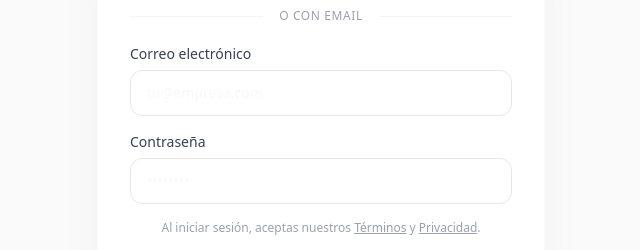
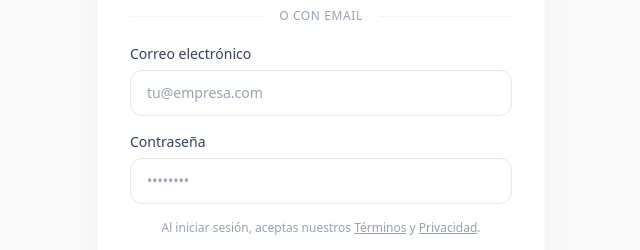
Before and after one commit to CORAZONPERFECTO/altus-app, a Next.js app: page /login in a window 1280 px wide. Shown: the part 305-555 px from the top of the page, without its empty margins (319-959 px from the left). Built offline with nearby package versions, Linux system fonts and the light colour scheme; no server answers.

Commit message:
Fix text color on login inputs

```diff
--- a/src/app/login/page.tsx
+++ b/src/app/login/page.tsx
@@ -127,7 +127,7 @@
                 onChange={(e) => setEmail(e.target.value)}
                 placeholder="tu@empresa.com"
                 required
-                className="w-full px-4 py-3 rounded-xl border border-gray-200 focus:ring-2 focus:ring-[#1A56DB]/30 focus:border-[#1A56DB] outline-none transition-all text-sm"
+                className="w-full px-4 py-3 rounded-xl border border-gray-200 focus:ring-2 focus:ring-[#1A56DB]/30 focus:border-[#1A56DB] outline-none transition-all text-sm text-gray-900 placeholder-gray-400"
               />
             </div>
             <div>
@@ -141,7 +141,7 @@
                 placeholder="••••••••"
                 required
                 minLength={6}
-                className="w-full px-4 py-3 rounded-xl border border-gray-200 focus:ring-2 focus:ring-[#1A56DB]/30 focus:border-[#1A56DB] outline-none transition-all text-sm"
+                className="w-full px-4 py-3 rounded-xl border border-gray-200 focus:ring-2 focus:ring-[#1A56DB]/30 focus:border-[#1A56DB] outline-none transition-all text-sm text-gray-900 placeholder-gray-400"
               />
             </div>
 
```
